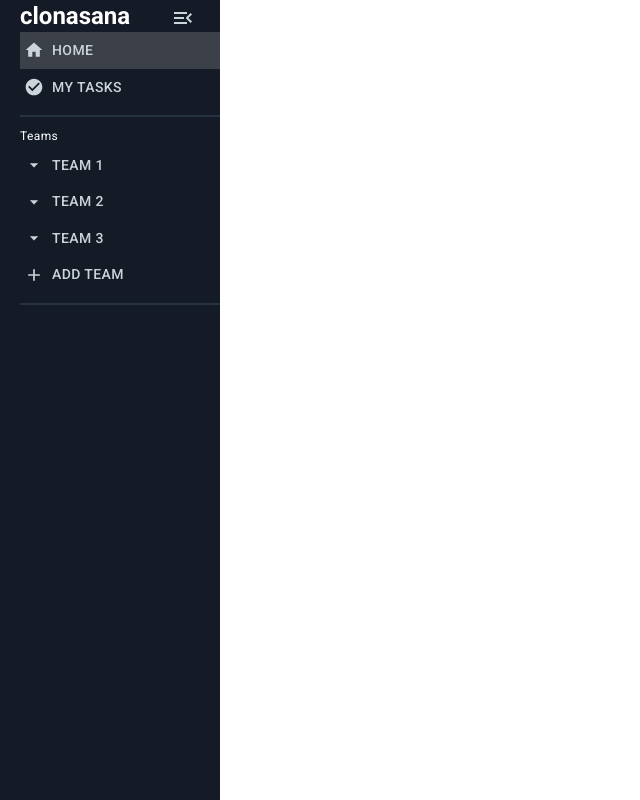
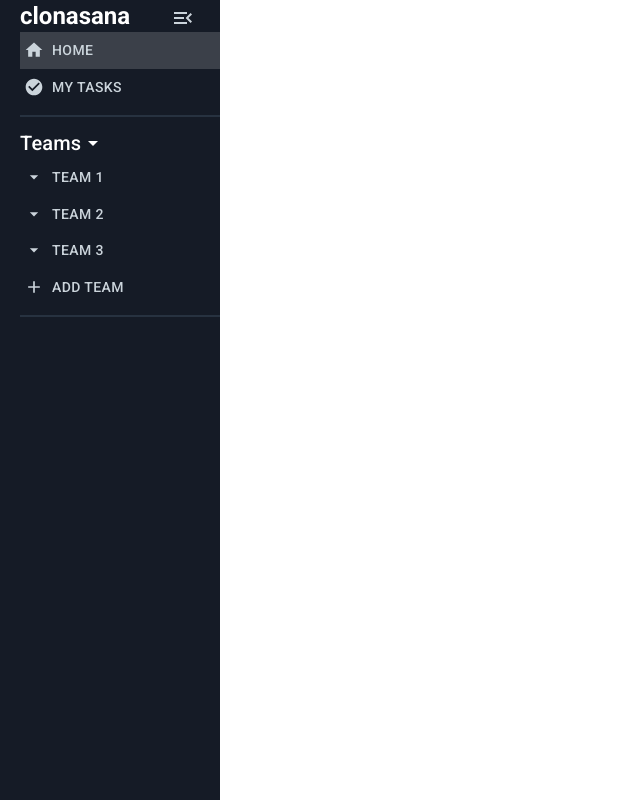
Before and after one commit to YipAnthony/AsanaClone, a React (Create React App) app: page / in a window 1280 px wide. Shown: the whole page, without its empty margins (0-640 px from the left). Built offline with nearby package versions, Linux system fonts and the light colour scheme.

Commit message:
Add toggle function for dispalaying user teams

```diff
--- a/src/components/sidebar/Sidebar.css
+++ b/src/components/sidebar/Sidebar.css
@@ -10,12 +10,12 @@
     padding-left: 20px;
     height: 100vh;
     color: white;
-    transition-duration: .5s;
+    transition-duration: .2s;
 }
 
 .sidebarMinimized {
     width: 0px;
-    transition-duration: .5s;
+    transition-duration: .2s;
 }
 
 .sidebar .sidebarRow {
@@ -57,3 +57,17 @@
 .sidebarSelected {
     background-color: #3b4049 !important;
 }
+
+.teamsRow {
+    display: flex;
+}
+
+.teamsRow:hover {
+    cursor: pointer;
+}
+
+.teamsIcon {
+    position: relative;
+    margin-top: auto;
+    margin-bottom: auto;
+}
--- a/src/components/sidebar/Sidebar.js
+++ b/src/components/sidebar/Sidebar.js
@@ -40,6 +40,7 @@ export default function Sidebar(props) {
 
     const [ sidebarSelection, setSidebarSelection ] = useState("Home")
     const [ toggleSidebar, setToggleSidebar ] = useState(true)
+    const [ toggleTeams, setToggleTeams ] = useState(true)
 
     const handleClick = (e) => {
         const selection = e.target.innerHTML
@@ -85,8 +86,12 @@ export default function Sidebar(props) {
                     </span>
                     <Divider light/>
 
-                    <Typography variant="caption">Teams</Typography>
-
+                    <span className="teamsRow" onClick={() => setToggleTeams(prev => !prev)}>
+                        <Typography variant="h6">Teams </Typography>
+                        <ArrowDropDownIcon className="teamsIcon"/>
+                    </span>
+                    {toggleTeams ?
+                        <>
                             {assignedTeams.length > 0 && (
                             <>
                                 {assignedTeams.map(team => {
@@ -109,6 +114,8 @@ export default function Sidebar(props) {
                             <span className={sidebarSelection === "Add Team" ? "sidebarSelected sidebarSpan": "sidebarSpan"}>
                                 <Button style={sidebarButtonStyle} className=" sidebarButtons" color="primary" startIcon={<AddIcon />}>Add Team</Button>
                             </span>
+                        </>:null}
+
                     <Divider light/>
                 </>:null}
 
```
Lines whose indentation alone changed are shown as unchanged.
